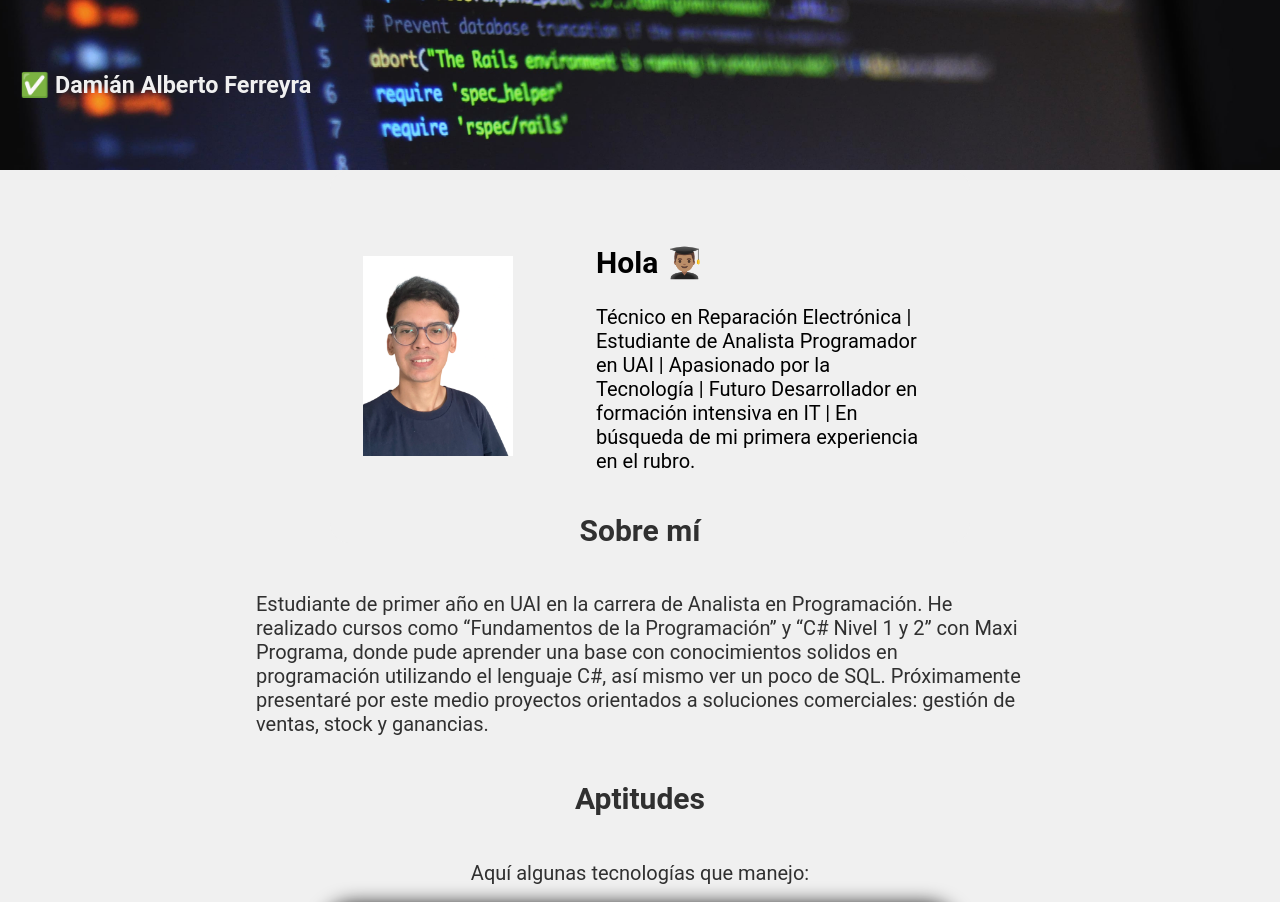
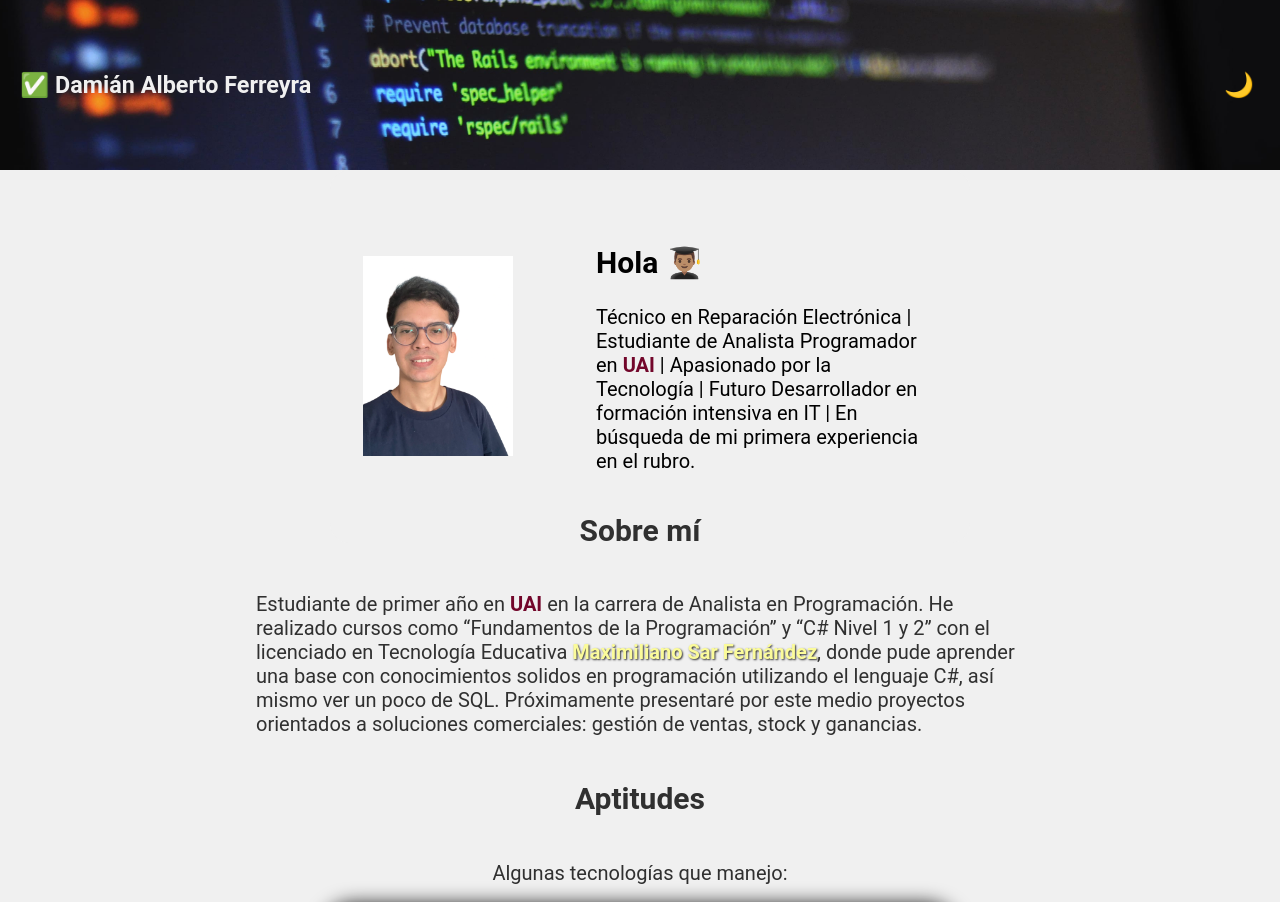
Before and after one commit to FerreyraDamian27/Portfolio-Damian-Ferreyra, a plain HTML site: page index.html in a window 1280 px wide. Shown: the top 902 px of the page. Drawn offline with nearby package versions, Linux system fonts and the light colour scheme.

Commit message:
Update index.html

```diff
--- a/index.html
+++ b/index.html
@@ -15,9 +15,13 @@
 <body>
   <header>
     <h3>✅ Damián Alberto Ferreyra</h3>
-  </header>
 
-  <section class="uno">
+   <h1></h1>
+   <button id="darkModeToggle" aria-label="Cambiar a modo oscuro">🌙</button>
+
+   </header>
+
+   <section class="uno">
     <div class="caja-central">
       <div class="caja-cara">
         <img class="cara" src="foto.png" alt="Foto de Damián">
@@ -26,7 +30,7 @@
         <div>
           <h1>Hola 👨🏽‍🎓</h1>
           <p class="presentacion">
-            Técnico en Reparación Electrónica | Estudiante de Analista Programador en UAI |
+            Técnico en Reparación Electrónica | Estudiante de Analista Programador en <a href="https://uai.edu.ar/facultades/tecnolog%C3%ADa-inform%C3%A1tica/analista-programador-a-distancia/" class="uai-link" target="_blank">UAI</a> |
             Apasionado por la Tecnología | Futuro Desarrollador en formación intensiva en IT |
             En búsqueda de mi primera experiencia en el rubro.
          </p>
@@ -37,14 +41,14 @@
   <section class="dos">
     <h2>Sobre mí</h2>
     <p>
-      Estudiante de primer año en UAI en la carrera de Analista en Programación.
-      He realizado cursos como “Fundamentos de la Programación” y “C# Nivel 1 y 2” con Maxi Programa, donde pude
+      Estudiante de primer año en <a href="https://uai.edu.ar/facultades/tecnolog%C3%ADa-inform%C3%A1tica/analista-programador-a-distancia/" class="uai-link" target="_blank">UAI</a> en la carrera de Analista en Programación.
+      He realizado cursos como “Fundamentos de la Programación” y “C# Nivel 1 y 2” con el licenciado en Tecnología Educativa <a href="https://www.maxiprograma.com" class="maxiprograma" target="_blank">Maximiliano Sar Fernández</a>, donde pude
       aprender una base con conocimientos solidos en programación utilizando el lenguaje C#, así mismo ver un poco de SQL.
       Próximamente presentaré por este medio proyectos orientados a soluciones comerciales: gestión de ventas, stock y ganancias.
     </p>
 
     <h2>Aptitudes</h2>
-    <p>Aquí algunas tecnologías que manejo:</p>
+    <p>Algunas tecnologías que manejo:</p>
     <div class="aptitudes">
       <div class="tech-list">
         <img src="https://www.horuss.com.mx/wp-content/uploads/2019/04/c.png" class="tech" alt="C">
@@ -98,9 +102,22 @@
       <a href="https://github.com/FerreyraDamian27" target="_blank">
         <img src="https://cdn-icons-png.flaticon.com/512/25/25231.png" class="red-social" alt="GitHub">
       </a>
+       <a class="boton" href="CV Damian Alberto Ferreyra UAI.docx" target="_blank">Descargar CV</a>
+
     </div>
     <p style="padding-top: 30px;">Muchas gracias por leer, ¡pronto más novedades!</p>
   </footer>
- <script src="https://cdnjs.cloudflare.com/ajax/libs/lightbox2/2.11.4/js/lightbox.min.js"></script>
+  <script src="https://cdnjs.cloudflare.com/ajax/libs/lightbox2/2.11.4/js/lightbox.min.js"></script>
+  <script>
+  const toggleButton = document.getElementById('darkModeToggle');
+
+  toggleButton.addEventListener('click', () => {
+    document.body.classList.toggle('dark-mode');
+
+    // Cambiar ícono 🌙 <-> ☀️
+    toggleButton.textContent =
+      document.body.classList.contains('dark-mode') ? '☀️' : '🌙';
+  });
+ </script>
  </body>
  </html>
```
